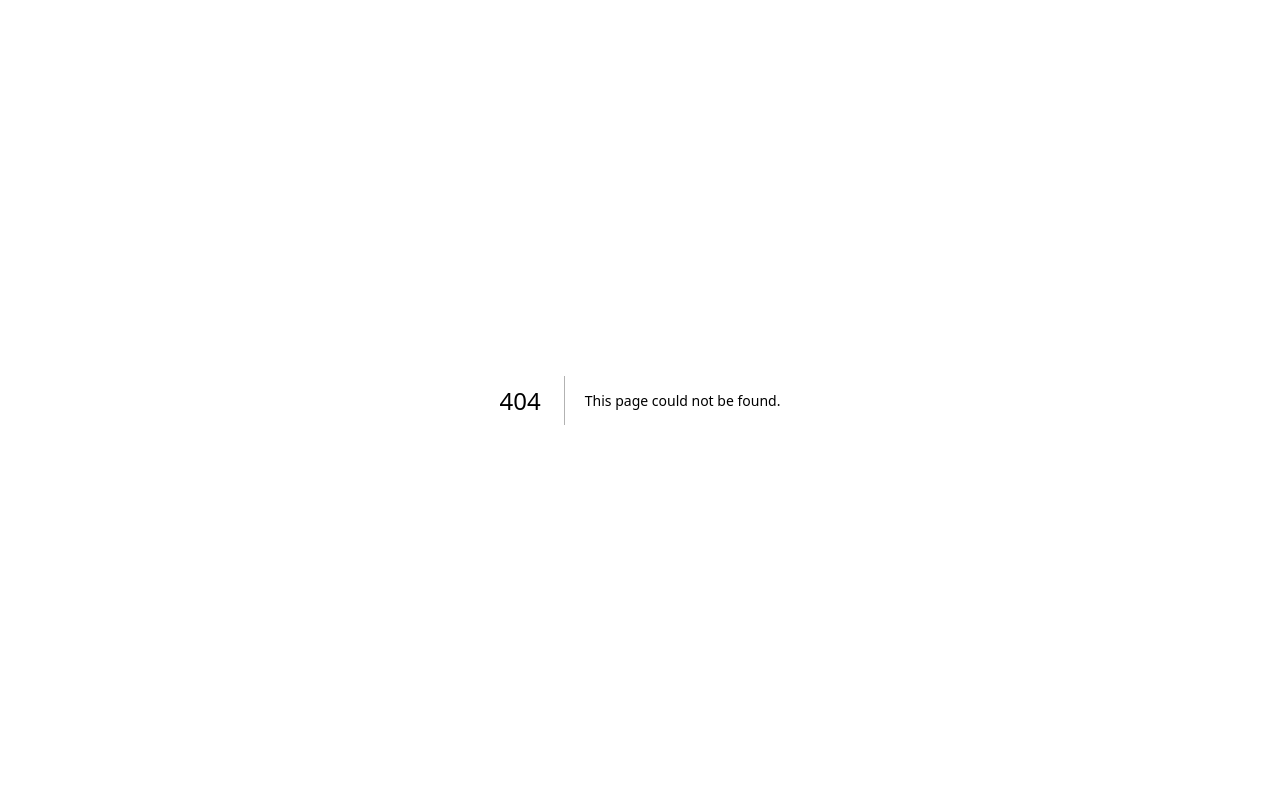
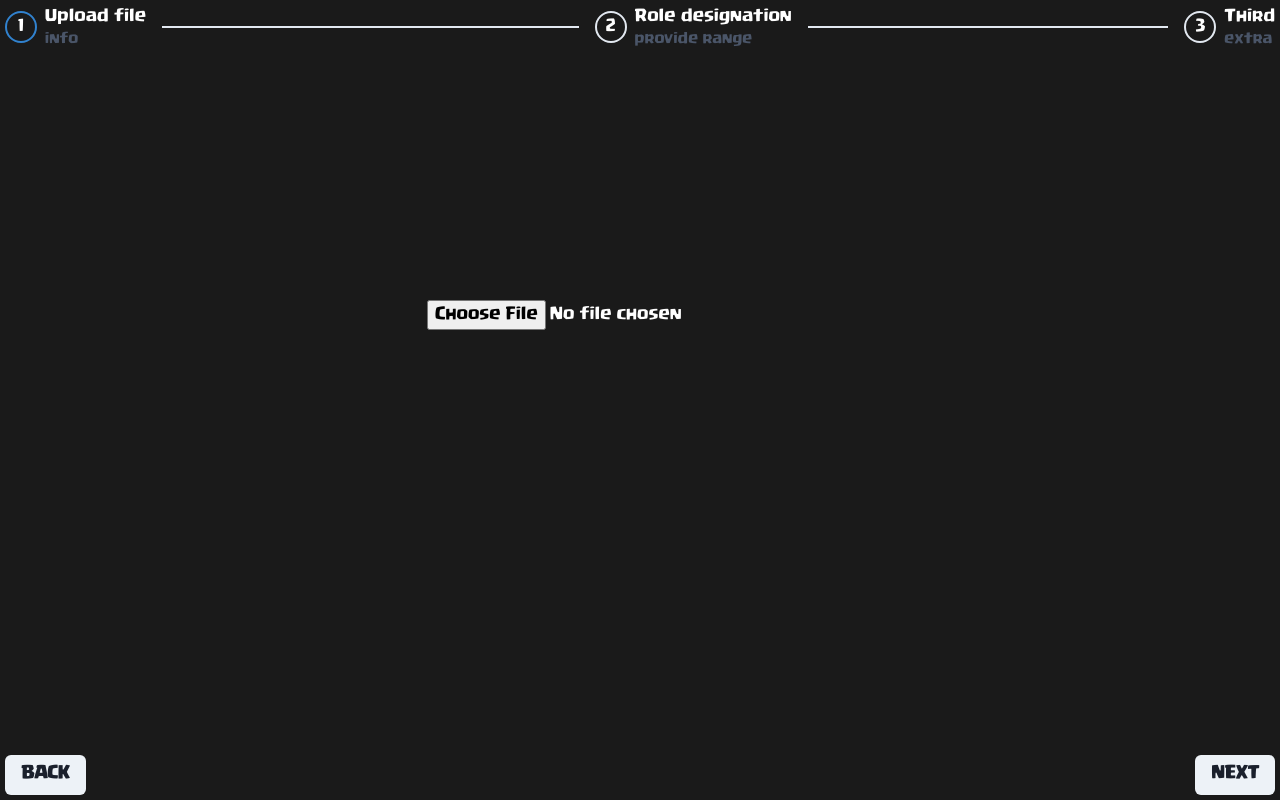
Before and after one commit to Programming-Club-Ahmedabad-University/COC-Portal, a Next.js app in the folder client/: page /components/Stepper/Stepper in a window 1280 px wide. Before the commit this address had no page. Built offline with nearby package versions, Linux system fonts and the light colour scheme.

Commit message:
changes till now

```diff
--- a/client/package.json
+++ b/client/package.json
@@ -19,6 +19,7 @@
     "@types/react-dom": "18.2.7",
     "eslint": "8.47.0",
     "eslint-config-next": "13.4.16",
+    "file-saver": "^2.0.5",
     "framer-motion": "^10.16.4",
     "mongodb": "^6.1.0",
     "next": "^13.5.4",
@@ -28,6 +29,7 @@
     "react-hot-toast": "^2.4.1",
     "redis": "^4.6.10",
     "swr": "^2.2.2",
-    "typescript": "5.1.6"
+    "typescript": "5.1.6",
+    "xlsx": "^0.18.5"
   }
 }
--- /dev/null
+++ b/client/pages/auction/uploadDetails.tsx
@@ -0,0 +1,56 @@
+"use client"
+
+import React, { useState } from 'react';
+import { read, utils } from 'xlsx';
+import { IconButton } from '@chakra-ui/react'
+import { CheckIcon } from '@chakra-ui/icons';
+
+interface ExcelData {
+  [key: string]: any;
+}
+
+const uploadDetails: React.FC = () => {
+  const [jsonData, setJsonData] = useState<ExcelData[] | null>([]);
+  const[added,setAdded] = useState<boolean>(false);
+
+  const handleFileUpload = (event: React.ChangeEvent<HTMLInputElement>) => {
+    const file = event.target.files ? event.target.files[0] : null;
+
+    if (file) {
+      const reader = new FileReader();
+
+      reader.onload = (e) => {
+        const data = e.target?.result as ArrayBuffer;
+
+        try {
+          const workbook = read(data, { type: 'array' });
+          const sheetName = workbook.SheetNames[0];
+          const worksheet = workbook.Sheets[sheetName];
+          const dataJSON: ExcelData[] = utils.sheet_to_json(worksheet);
+          setJsonData(dataJSON);
+          setAdded((prevAdd)=>!prevAdd)
+        } catch (error) {
+          console.error('Error reading the file:', error);
+        }
+      };
+
+      reader.readAsArrayBuffer(file);
+    }
+  };
+
+  return (
+    <div style={{ display: 'flex', justifyContent: 'center', alignItems: 'center', margin: '250px' }}>
+      <input type="file" placeholder="upload xlsx" accept=".xlsx" onChange={(e) => handleFileUpload(e)} />
+      {added &&
+      <IconButton
+      colorScheme='green'
+      aria-label='Search database'
+      icon={<CheckIcon style={{color:'green'}}/>}
+      style={{borderRadius:'50%'}}
+      />
+      }
+    </div>
+  );
+};
+
+export default uploadDetails;
--- a/client/pages/components/NavBar/NavBar.tsx
+++ b/client/pages/components/NavBar/NavBar.tsx
@@ -34,6 +34,10 @@ export default function NavBar() {
 			name:"Clans",
 			link:"/clan/clans",
 		},
+		{
+			name:"Auction",
+			link:"/auction/auction-form",
+		}
 	];
 
 	if (session && session.user) {
--- /dev/null
+++ b/client/pages/components/Stepper/Stepper.module.css
@@ -0,0 +1,9 @@
+.btnGroup{
+    display: inline-block;
+}
+
+.back{
+    position: absolute;
+    bottom: 5px;
+    left: 5px;
+}
--- /dev/null
+++ b/client/pages/components/Stepper/Stepper.tsx
@@ -0,0 +1,98 @@
+"use client"
+
+import React from "react";
+import styles from "./Stepper.module.css";
+import UploadDetails from "@/pages/auction/uploadDetails";
+
+import {
+  Box,
+  Step,
+  StepDescription,
+  StepIcon,
+  StepIndicator,
+  StepNumber,
+  StepSeparator,
+  StepStatus,
+  StepTitle,
+  Stepper,
+  useSteps,
+  Button,
+} from "@chakra-ui/react";
+
+import { useState } from "react";
+
+const steps = [
+  { title: "Upload file", description: "info" },
+  { title: "Role designation", description: "provide range" },
+  { title: "Third", description: "extra" },
+];
+
+const stepComponents = [
+  <UploadDetails />,
+  <UploadDetails />,
+  <UploadDetails />,
+];
+
+function StepperCard() {
+  const [index, setIndex] = useState<number>(0);
+  const total = steps.length;
+
+  const handleNext = (e: React.MouseEvent<HTMLButtonElement>) => {
+    e.preventDefault();
+    if (index >= total - 1) return;
+    setIndex((prevIndex) => prevIndex + 1);
+  };
+
+  const handleBack = (e: React.MouseEvent<HTMLButtonElement>) => {
+    e.preventDefault();
+    if (index <= 0) return;
+    setIndex((prevIndex) => prevIndex - 1);
+  };
+
+  return (
+    <div>
+      <Stepper index={index}>
+        {steps.map((step, stepIndex) => (
+          <Step key={stepIndex}>
+            <StepIndicator>
+              <StepStatus
+                complete={<StepIcon />}
+                incomplete={<StepNumber />}
+                active={<StepNumber />}
+              />
+            </StepIndicator>
+
+            <Box flexShrink="0">
+              <StepTitle>{step.title}</StepTitle>
+              <StepDescription>{step.description}</StepDescription>
+            </Box>
+
+            <StepSeparator />
+          </Step>
+        ))}
+      </Stepper>
+
+      {index < stepComponents.length && stepComponents[index]}
+
+      <div>
+        <Button
+          style={{ position: "absolute", bottom: "5px", left: "5px" }}
+          onClick={(e) => handleBack(e)}
+          disabled={index === 0}
+        >
+          Back
+        </Button>
+
+        <Button
+          style={{ position: "absolute", bottom: "5px", right: "5px" }}
+          onClick={(e) => handleNext(e)}
+          disabled={index >= total - 1}
+        >
+          Next
+        </Button>
+      </div>
+    </div>
+  );
+}
+
+export default StepperCard;
--- /dev/null
+++ b/client/pages/components/Stepper/index.tsx
@@ -0,0 +1 @@
+export { default as default } from "./Stepper";
```
Also changed, not shown: client/pages/auction/auction-form.tsx (added, +12 -0 lines), 1 other file (tests, documents, lock files or other folders).
